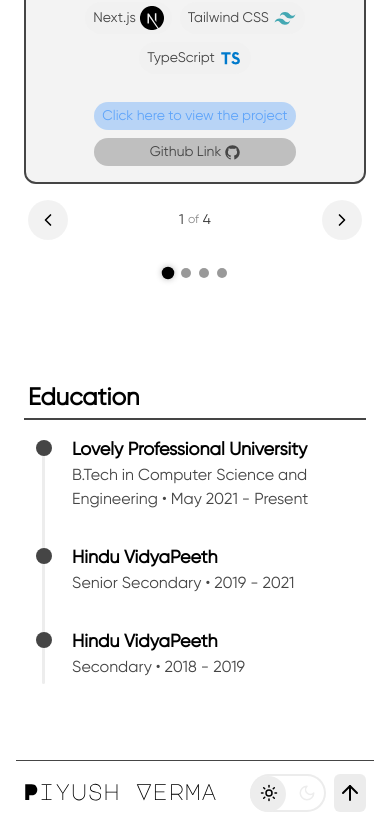
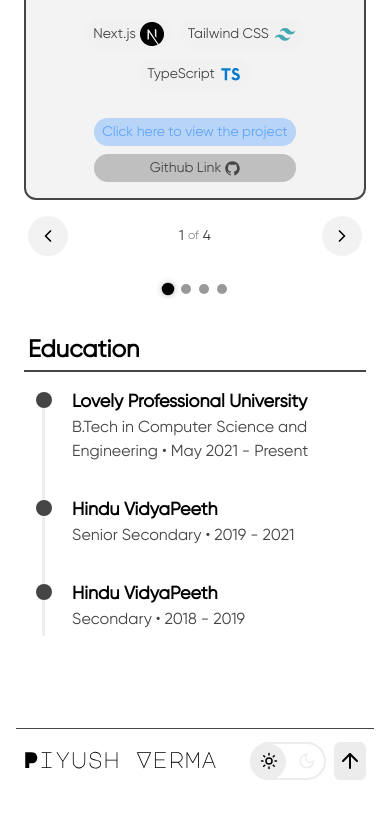
Before and after one commit to vermapiyush823/personal-portfolio, a Next.js app: page / in a window 390 px wide. Shown: the part 1937-2761 px from the top of the page. After the commit the page ends 2729 px from the top, so only its background shows below. Built offline with nearby package versions, Linux system fonts and the light colour scheme.

Commit message:
refactor: Update layout and animation properties for improved responsiveness and styling

```diff
--- a/app/(root)/(home)/page.jsx
+++ b/app/(root)/(home)/page.jsx
@@ -9,7 +9,7 @@ import Skills from "../../../components/Skills";
 
 const Home = () => {
   return (
-    <div className="w-full px-2 sm:px-4 py-8 flex flex-col items-center justify-center h-full">
+    <div className="w-full px-2 sm:px-4 py-8 flex flex-col items-center justify-center">
       <AnimatedSection className="w-full max-w-3xl" animation="fade" duration={0.8} delay={0.2}>
         <AboutMe />
       </AnimatedSection>
@@ -26,7 +26,12 @@ const Home = () => {
         <Projects />
       </AnimatedSection>
 
-      <AnimatedSection className="w-full max-w-3xl" animation="fade" duration={0.8} triggerPosition="top 80%">
+      <AnimatedSection
+        className="w-full max-w-3xl"
+        animation="fade"
+        duration={0.6}
+        triggerPosition="top 80%"
+      >
         <Education />
       </AnimatedSection>
     </div>
--- a/app/(root)/layout.jsx
+++ b/app/(root)/layout.jsx
@@ -42,7 +42,7 @@ export default function Layout({ children }) {
 
       <ThemeSwitcher />
       <section
-        className="flex justify-center items-center w-full min-h-[100vh] relative z-10"
+        className="flex justify-center items-center w-full min-h-[100vh] py-4 relative z-10"
       >
         {children}
       </section>
--- a/components/Education.jsx
+++ b/components/Education.jsx
@@ -5,8 +5,8 @@ const Education = () => {
   const { theme } = useTheme();
 
   return (
-    <div className="w-full mt-16 rounded-xl transition-all">
-      <h2 className="text-2xl font-bold mb-1 ml-1">Education</h2>
+    <div className="w-full rounded-xl transition-all">
+      <h2 className="text-2xl font-bold mb-1 ml-1" id="education">Education</h2>
       <hr className="w-full border-t-2 mb-4 border-gray" />
 
       <div className="relative">
```
